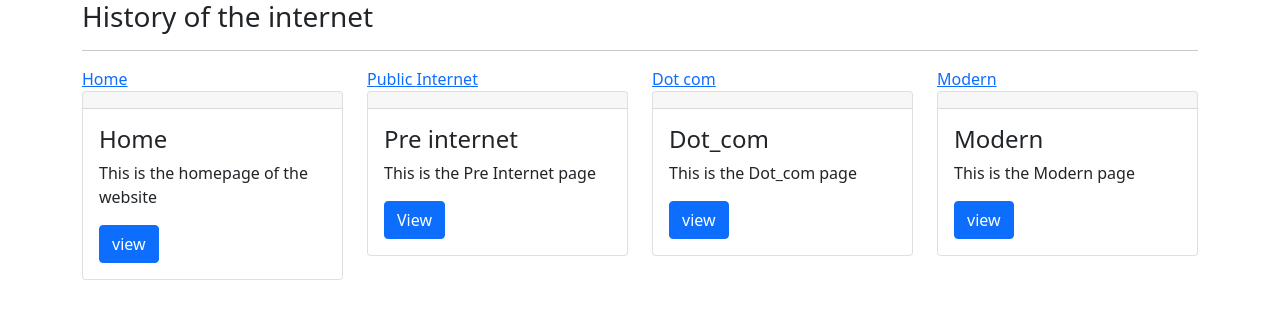
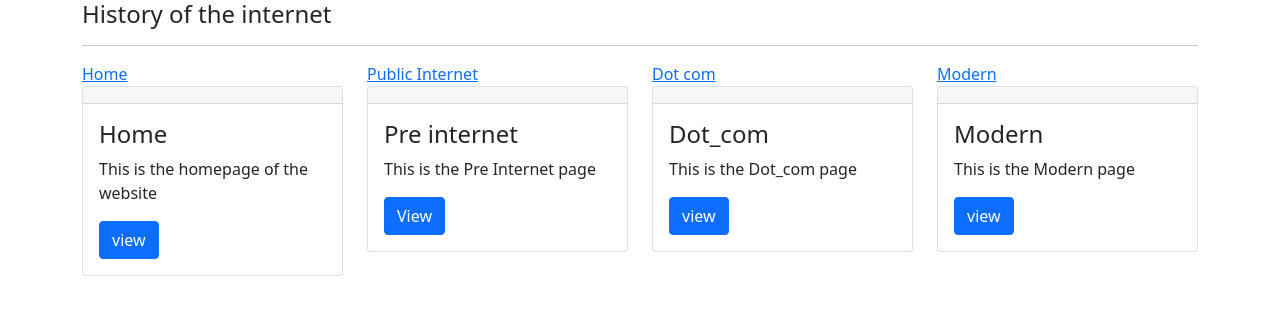
Before and after one commit to gn32/history, a plain HTML site: page index.html in a window 1280 px wide. Drawn offline with nearby package versions, Linux system fonts and the light colour scheme.

Commit message:
Task: fix githubpages

```diff
--- a/index.html
+++ b/index.html
@@ -13,7 +13,7 @@
 </head>
 <body>
 <div class="container">
-    <h3>History of the internet</h3>
+    <h4>History of the internet</h4>
     <hr>
     <div class="row">
         <div class="col-sm">
```
